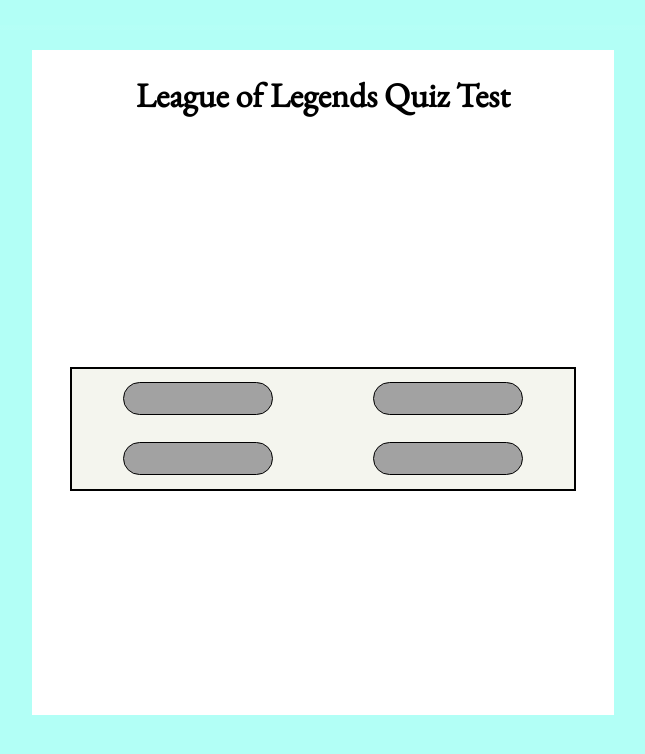
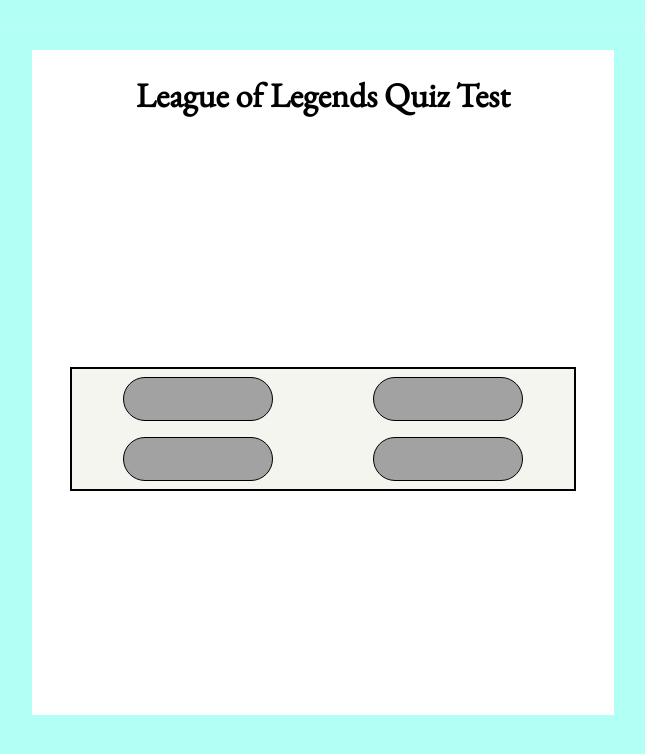
Before and after one commit to mandyle08/league-quiz, a Jekyll site: the page built from docs/index.md, in a window 1280 px wide. Shown: the top 754 px of the page, without its empty margins (317-962 px from the left). Built offline with Jekyll 4.4.1, drawn with Linux system fonts in a browser that asks for light colours.

Commit message:
fixed button css

```diff
--- a/docs/_sass/main.scss
+++ b/docs/_sass/main.scss
@@ -140,36 +140,16 @@
   background: #F4F5EE;
 }
 
-#button1,#button2, #button3, #button4 {
-
+.buttons button
+{
   background-color: $grey;
   width: 150px;
   font-size: 16px;
   border: 1px solid $black;
   border-radius: 50px;
 
-  margin-top:     $page-margin  / 5;
-  margin-bottom:  $page-margin  / 5;
-  margin-left:    $page-margin  / 5;
-  margin-right:   $page-margin  / 5;
-  padding-top:   $page-padding  * 2;
-
- @media #{$tablet}
- {
-     margin-left:    $page-margin  ;
-     margin-right:   $page-margin  ;
-     padding-left:   $page-padding ;
-     padding-right:  $page-padding ;
- }
-
- @media #{$desktop}
- {
-     margin-left:    $page-margin;
-     margin-right:   $page-margin;
-     padding-left:   $page-padding;
-     padding-right:  $page-padding;
- }
-
+  margin-top:    0.5em;
+  margin-bottom: 0.5em;
 }
 
 // changes the button color when you hover over it
```
Also changed, not shown: 6 other files.
